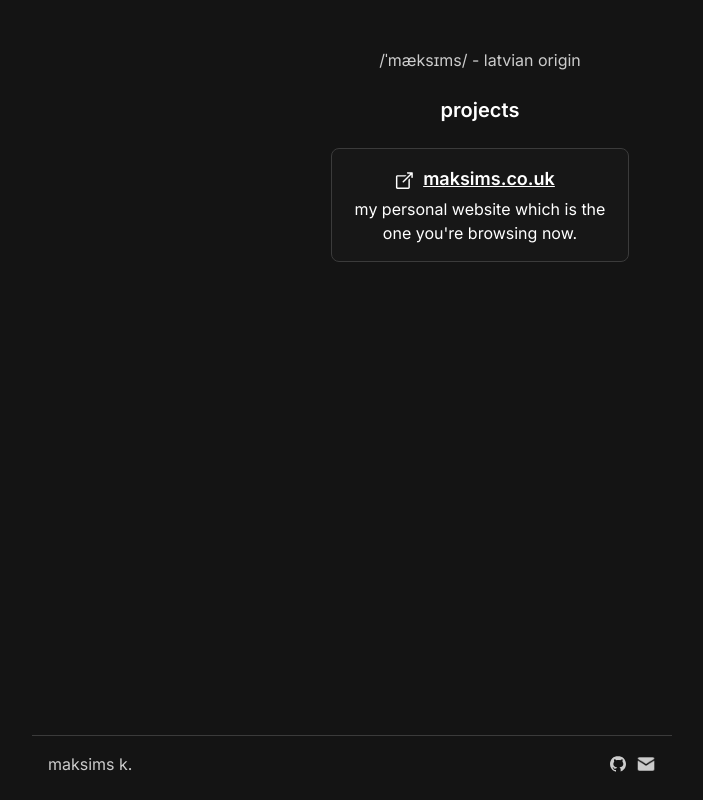
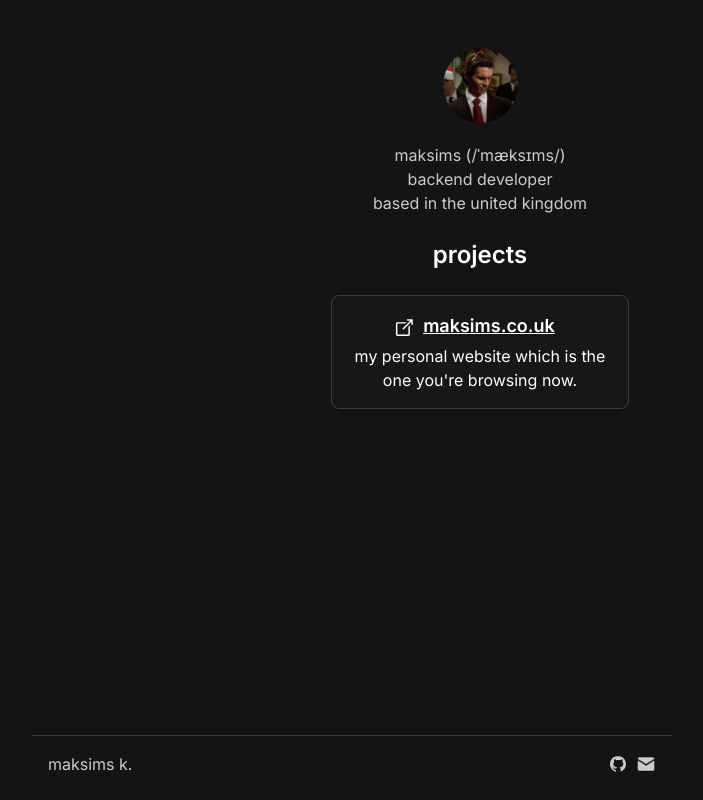
Before and after one commit to maksims8/maksims.co.uk, a Next.js app in the folder src/: page / in a window 1280 px wide. Shown: the whole page, without its empty margins (160-863 px from the left). Built offline with nearby package versions, Linux system fonts and the light colour scheme.

Commit message:
add little pfp and short description

```diff
--- a/src/app/page.tsx
+++ b/src/app/page.tsx
@@ -5,10 +5,16 @@ import Image from "next/image";
 export default function Home() {
   return (
     <main className="text-center mt-12 mx-auto max-w-4xl">
-      <h1 className="text-[#cccccc]">/ˈmæksɪms/ - latvian origin</h1>
+      <section className="flex justify-center align-middle">
+        <Image className="rounded-full" src={"/bateman.jpg"} alt={""} height={75} width={75}/>
+      </section>
+
+      <h1 className="text-[#cccccc] mt-5">maksims (/ˈmæksɪms/)</h1>
+      <h2 className="text-[#cccccc]">backend developer</h2>
+      <h3 className="text-[#cccccc]">based in the united kingdom</h3>
 
       <section className="mt-6">
-        <h1 className="text-xl font-semibold mb-6">projects</h1>
+        <h1 className="text-2xl font-semibold mb-6">projects</h1>
 
         <div className="flex flex-wrap justify-center gap-4">
           <ProjectCard
```
Also changed, not shown: src/public/bateman.jpg (added).
